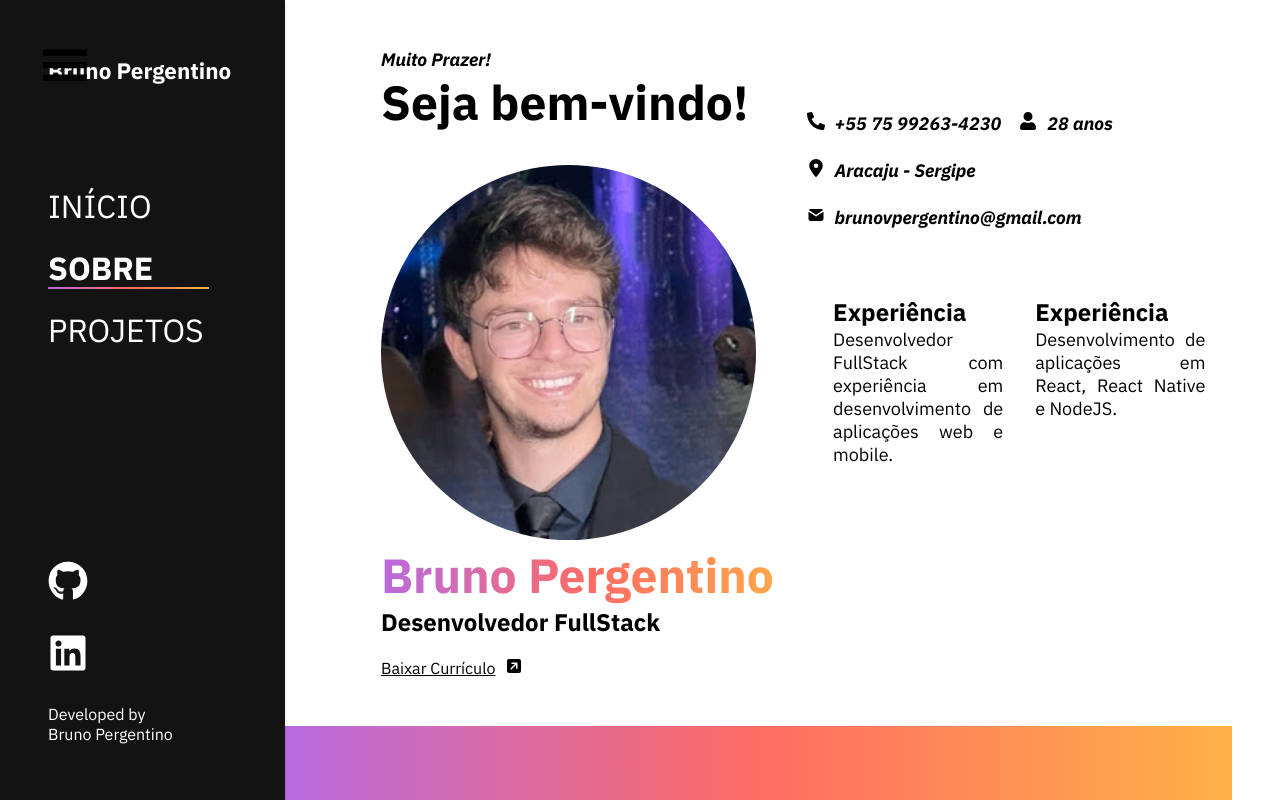
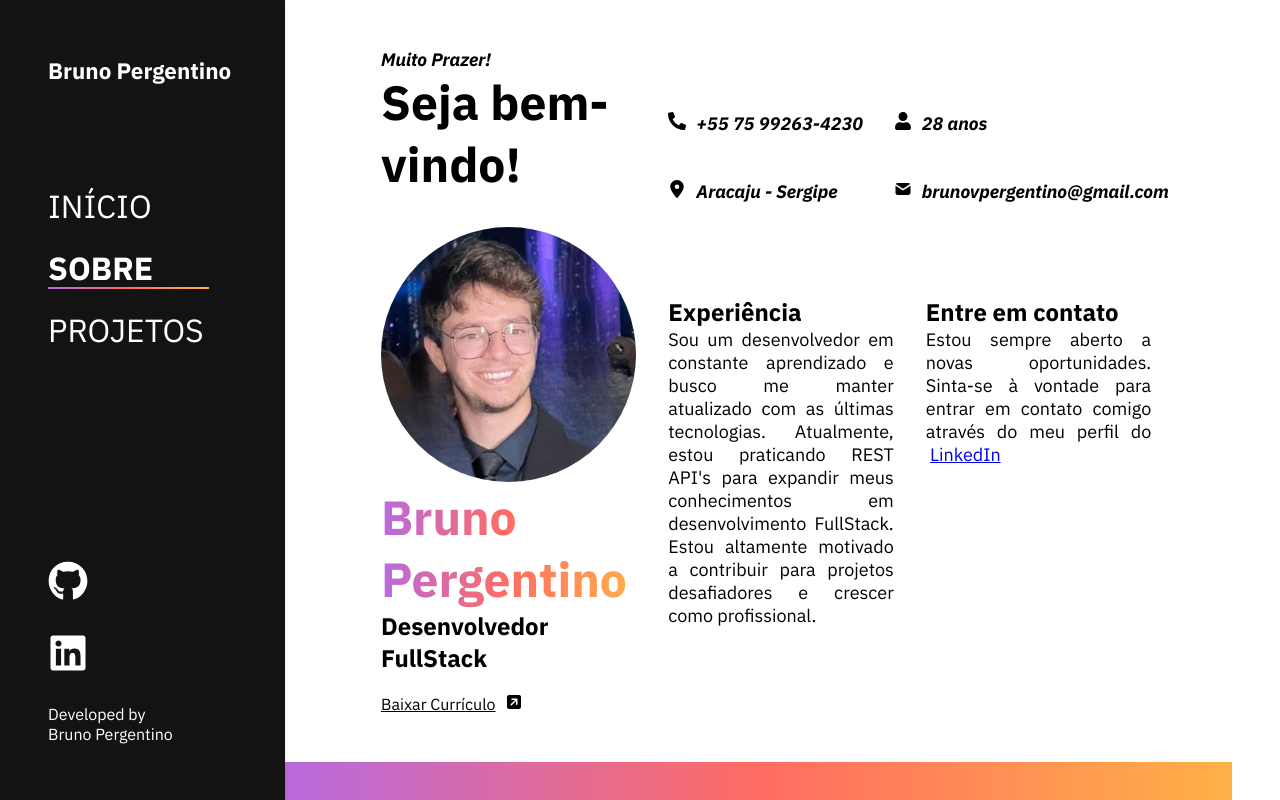
Before and after one commit to brunovperg/pas-front-end, a React (Vite) app: page /about in a window 1280 px wide. Shown: the top 800 px of the page. Built offline with nearby package versions, Linux system fonts and the light colour scheme.

Commit message:
final project i hope

```diff
--- a/src/components/Navbar/Navbar.module.scss
+++ b/src/components/Navbar/Navbar.module.scss
@@ -5,20 +5,10 @@ button {
 	z-index: 100;
 	height: 50px;
 	width: 50px;
+	opacity: 0;
 	background-color: transparent;
 	border: none;
 	padding: 0;
-}
-.animateButton {
-	opacity: 0;
-	position: absolute; /* Change from fixed to absolute */
-	transition: opacity 2s ease-in-out;
-}
-
-.show {
-	opacity: 1;
-	position: fixed; /* Change from absolute to fixed */
-	transition: opacity 2s ease-in-out;
 }
 
 .navbar {
@@ -98,6 +88,17 @@ button {
 	}
 }
 @media (max-width: 768px) {
+	.animateButton {
+		opacity: 0;
+		position: absolute; /* Change from fixed to absolute */
+		transition: opacity 0.3s ease-in-out;
+	}
+
+	.show {
+		opacity: 1;
+		position: fixed; /* Change from absolute to fixed */
+		transition: opacity 0.3s ease-in-out;
+	}
 	.navbar {
 		z-index: 3;
 		display: none;
--- a/src/components/Navbar/index.tsx
+++ b/src/components/Navbar/index.tsx
@@ -27,11 +27,16 @@ export default function Navbar() {
 	useEffect(() => {
 		setShowIcon(lastScrollTop <= 0);
 	}, [lastScrollTop]);
-
 	return (
 		<>
 			{isOpened ? (
-				<button onClick={() => setIsOpened(!isOpened)}>
+				<button
+					className={classNames([
+						style.animateButton,
+						showIcon ? style.show : '',
+					])}
+					onClick={() => setIsOpened(!isOpened)}
+				>
 					<AiOutlineClose size={50} color='#fff' />
 				</button>
 			) : !isOpened && showIcon ? (
@@ -46,6 +51,7 @@ export default function Navbar() {
 					<GiHamburgerMenu size={50} color='#000' />
 				</button>
 			) : null}
+
 			<nav
 				className={style.navbar}
 				style={{ display: isOpened ? 'flex' : 'none' }}
--- a/src/components/ProjectElement/ProjectElement.module.scss
+++ b/src/components/ProjectElement/ProjectElement.module.scss
@@ -3,8 +3,11 @@
 	width: 500px;
 	height: 100%;
 	text-align: justify;
-	border: 1px solid #000; // Add border style
 	padding: 1rem;
+	border: 10px solid;
+	border-image-slice: 1;
+	border-width: 5px;
+	border-image-source: linear-gradient(to left, #ffb147, #ff6c63, #b86adf);
 
 	.projectDetails {
 		display: flex;
@@ -38,13 +41,13 @@
 		flex-direction: column-reverse;
 		height: 100%;
 		width: 100%;
-		.projectDetails{
+		.projectDetails {
 			max-width: 100%;
-			h2{
+			h2 {
 				align-self: center;
 			}
 		}
-		.projectImage{
+		.projectImage {
 			width: 100%;
 			height: 400px;
 		}
--- a/src/pages/About/About.module.scss
+++ b/src/pages/About/About.module.scss
@@ -11,17 +11,19 @@
 	align-items: flex-start;
 	color: #000;
 	padding: 3rem 3rem 0 6rem;
-	.row {
+	> .row {
 		display: flex;
 		flex-direction: row;
 		width: 100%;
 		flex-wrap: wrap;
-		justify-content: space-between;
+		justify-content: space-around;
 	}
 
 	.welcomeContainer {
 		text-align: left;
-		width: 50%;
+		margin-right: 2rem;
+
+		width: 30%;
 
 		.welcomeText {
 			text-align: left;
@@ -61,7 +63,7 @@
 			height: 8.5rem;
 			p {
 				height: fit-content;
-				flex-basis: 50%;
+				flex-basis: 40%;
 				font-size: 1.125rem;
 				font-style: italic;
 				font-weight: bold;
@@ -76,7 +78,7 @@
 			gap: 30px;
 			.row {
 				text-align: justify;
-				justify-content: center;
+				justify-content: flex-start;
 				display: flex;
 				flex-direction: row;
 				gap: 2rem;
@@ -158,6 +160,7 @@
 			flex-direction: column;
 			justify-content: center;
 			text-align: center;
+			margin-right: 0;
 			.welcomeImage {
 				img {
 					width: 100%;
@@ -180,9 +183,10 @@
 			}
 			.experienceTop {
 				margin: 0 0rem;
-				.row{
+				.row {
+					text-align: left;
 					gap: 1rem;
-					div{
+					div {
 						flex-basis: 100%;
 					}
 				}
--- a/src/pages/About/index.tsx
+++ b/src/pages/About/index.tsx
@@ -82,17 +82,31 @@ export default function About() {
 								<div>
 									<h2>Experiência</h2>
 									<p>
-										Desenvolvedor FullStack com
-										experiência em desenvolvimento
-										de aplicações web e mobile.
+										Sou um desenvolvedor em
+										constante aprendizado e busco
+										me manter atualizado com as
+										últimas tecnologias.
+										Atualmente, estou praticando
+										REST API's para expandir meus
+										conhecimentos em
+										desenvolvimento FullStack.
+										Estou altamente motivado a
+										contribuir para projetos
+										desafiadores e crescer como
+										profissional.
 									</p>
 								</div>
 								<div>
-									<h2>Experiência</h2>
+									<h2>Entre em contato</h2>
 									<p>
-										Desenvolvimento de aplicações
-										em React, React Native e
-										NodeJS.
+										Estou sempre aberto a novas
+										oportunidades. Sinta-se à
+										vontade para entrar em contato
+										comigo através do meu perfil
+										do &nbsp;
+										<a href='https://linkedin.com/in/bruno-pergentino'>
+											LinkedIn
+										</a>
 									</p>
 								</div>
 							</div>
--- a/src/pages/Home/Home.module.scss
+++ b/src/pages/Home/Home.module.scss
@@ -7,7 +7,12 @@
 	display: flex;
 
 	padding: 6rem 6rem;
-
+	> .row {
+		display: flex;
+		width: 100%;
+		gap: 10rem;
+		margin-right: auto;
+		font-weight: bold;
 		.leftContainer,
 		.rightContainer {
 			text-justify: center;
@@ -15,7 +20,6 @@
 			flex-direction: column;
 			justify-content: center;
 			height: 100%;
-		max-width: 100%;
 		}
 
 		.leftContainer {
@@ -36,34 +40,22 @@
 			a {
 				margin-bottom: 4rem;
 			}
-		.row {
-			display: flex;
-			justify-content: space-between;
-			width: 80%;
-			font-weight: bold;
 		}
 	}
+
 	.welcomeImage {
-		position: relative;
 		display: flex;
 		justify-content: center;
 		> svg {
 			position: absolute;
 			top: -5rem;
 			left: 5rem;
-			width: 100%;
-			max-width: 500px;
 			opacity: 0.4;
 		}
 		img {
 			width: 400px;
 			border-radius: 50%;
 		}
-	}
-	.row {
-		display: flex;
-		width: 100%;
-		flex-wrap: wrap;
 	}
 }
 
@@ -73,13 +65,15 @@
 		padding: 10px;
 		justify-content: center;
 		max-height: 100vh;
-		.row{
+		.row {
 			justify-content: center;
-
+			gap: 0;
 		}
 	}
-	.leftContainer,
 	.rightContainer {
+		display: none;
+	}
+	.leftContainer {
 		width: 400px;
 		justify-content: flex-start !important;
 		align-items: center;
@@ -94,9 +88,10 @@
 		}
 	}
 	.rightContainer {
+		display: none;
+
 		.welcomeImage {
 			display: none;
-
 		}
 	}
 }
--- a/src/pages/Projects/Projects.module.scss
+++ b/src/pages/Projects/Projects.module.scss
@@ -12,11 +12,12 @@
 	.projects {
 		display: flex;
 		flex-wrap: wrap;
-		justify-content: space-between;
+		justify-content: space-around;
 		.project {
 			width: 500px;
 			min-height: fit-content;
 			margin-bottom: 2rem;
+			margin: 1rem
 		}
 	}
 	> a {
```
Also changed, not shown: 1 other file (tests, documents, lock files or other folders). Lines whose indentation alone changed are shown as unchanged.
